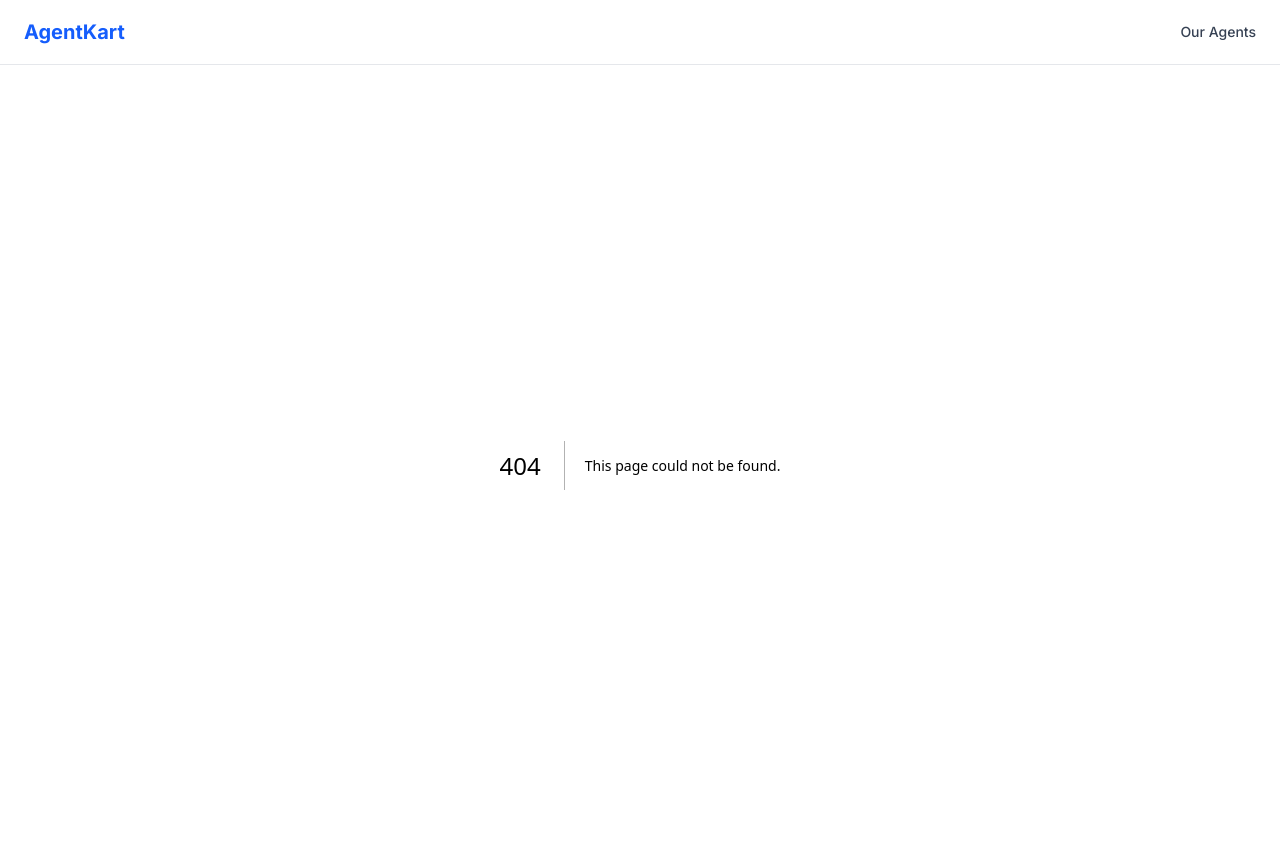
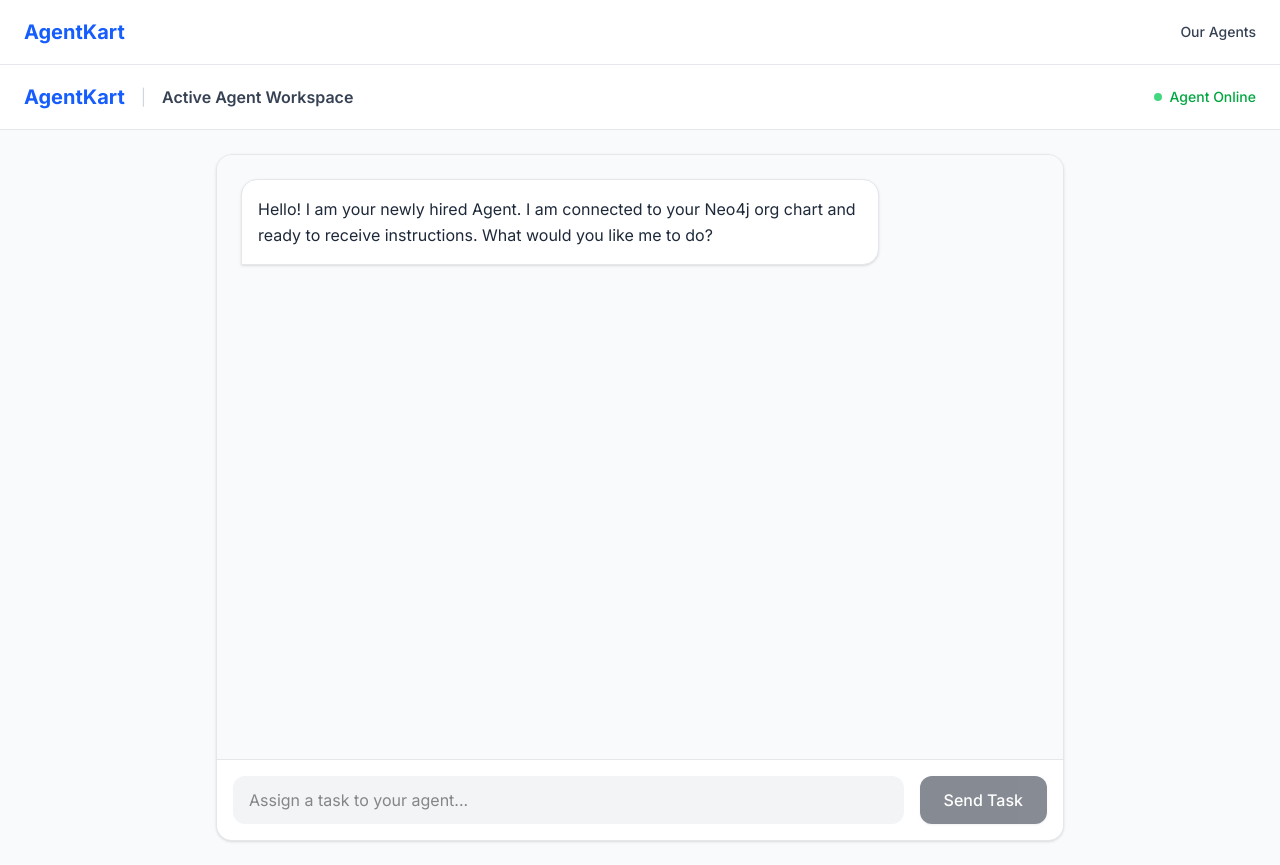
Before and after one commit to ranjeet258/AgentKart, a Next.js app in the folder apps/web/: page /dashboard in a window 1280 px wide. Before the commit this address had no page. Built offline with nearby package versions, Linux system fonts and the light colour scheme.

Commit message:
Create interactive agent dashboard and wire up trial button

```diff
--- a/apps/web/src/app/agents/[id]/page.tsx
+++ b/apps/web/src/app/agents/[id]/page.tsx
@@ -124,9 +124,9 @@ export default function AgentProfilePage({ params }: { params: Promise<{ id: str
                   <div className="w-12 h-12 bg-green-100 text-green-600 rounded-full flex items-center justify-center mx-auto mb-3 text-xl font-bold">✓</div>
                   <h3 className="font-bold text-green-800 mb-1">Trial Activated!</h3>
                   <p className="text-sm text-green-700 mb-4">Your agent is spinning up.</p>
-                  <button className="w-full bg-green-600 hover:bg-green-700 text-white font-medium py-2 rounded-lg transition shadow-sm text-sm">
+                  <Link href="/dashboard" className="block w-full bg-green-600 hover:bg-green-700 text-white font-medium py-2 rounded-lg transition shadow-sm text-sm">
                     Open Agent Dashboard
-                  </button>
+                  </Link>
                 </div>
               )}
 
--- /dev/null
+++ b/apps/web/src/app/dashboard/page.tsx
@@ -0,0 +1,107 @@
+"use client";
+
+import React, { useState } from 'react';
+import Link from 'next/link';
+
+export default function Dashboard() {
+  const [input, setInput] = useState('');
+  const [messages, setMessages] = useState([
+    { role: 'agent', content: 'Hello! I am your newly hired Agent. I am connected to your Neo4j org chart and ready to receive instructions. What would you like me to do?' }
+  ]);
+  const [isTyping, setIsTyping] = useState(false);
+
+  const handleSend = (e: React.FormEvent) => {
+    e.preventDefault();
+    if (!input.trim()) return;
+
+    // Add user message
+    const newMessages = [...messages, { role: 'user', content: input }];
+    setMessages(newMessages);
+    setInput('');
+    setIsTyping(true);
+
+    // Simulate AI response delay
+    setTimeout(() => {
+      setMessages([...newMessages, {
+        role: 'agent',
+        content: 'I have received your request. I am logging this task into Temporal.io for durable execution. I will notify you once I have orchestrated this across the required sub-agents.'
+      }]);
+      setIsTyping(false);
+    }, 1500);
+  };
+
+  return (
+    <div className="min-h-screen bg-gray-50 flex flex-col">
+      {/* Dashboard Nav */}
+      <nav className="bg-white border-b border-gray-200">
+        <div className="max-w-7xl mx-auto px-6 h-16 flex items-center justify-between">
+          <div className="flex items-center gap-4">
+            <Link href="/" className="text-xl font-bold text-blue-600">
+              AgentKart
+            </Link>
+            <span className="text-gray-300">|</span>
+            <span className="font-semibold text-gray-700">Active Agent Workspace</span>
+          </div>
+          <div className="flex items-center gap-2">
+            <div className="w-2 h-2 bg-green-500 rounded-full animate-pulse"></div>
+            <span className="text-sm font-medium text-green-600">Agent Online</span>
+          </div>
+        </div>
+      </nav>
+
+      {/* Main Chat Interface */}
+      <main className="flex-1 max-w-4xl w-full mx-auto p-6 flex flex-col">
+        <div className="bg-white flex-1 rounded-2xl shadow-sm border border-gray-200 flex flex-col overflow-hidden">
+
+          {/* Chat History */}
+          <div className="flex-1 p-6 overflow-y-auto flex flex-col gap-6 bg-slate-50">
+            {messages.map((msg, i) => (
+              <div key={i} className={`flex ${msg.role === 'user' ? 'justify-end' : 'justify-start'}`}>
+                <div className={`max-w-[80%] rounded-2xl p-4 shadow-sm ${
+                  msg.role === 'user'
+                    ? 'bg-blue-600 text-white rounded-br-none'
+                    : 'bg-white border border-gray-200 text-gray-800 rounded-bl-none'
+                }`}>
+                  <p className="leading-relaxed">{msg.content}</p>
+                </div>
+              </div>
+            ))}
+
+            {isTyping && (
+              <div className="flex justify-start">
+                <div className="bg-white border border-gray-200 rounded-2xl rounded-bl-none p-4 shadow-sm">
+                  <div className="flex gap-1">
+                    <div className="w-2 h-2 bg-gray-400 rounded-full animate-bounce"></div>
+                    <div className="w-2 h-2 bg-gray-400 rounded-full animate-bounce" style={{ animationDelay: '0.2s' }}></div>
+                    <div className="w-2 h-2 bg-gray-400 rounded-full animate-bounce" style={{ animationDelay: '0.4s' }}></div>
+                  </div>
+                </div>
+              </div>
+            )}
+          </div>
+
+          {/* Input Area */}
+          <div className="p-4 bg-white border-t border-gray-200">
+            <form onSubmit={handleSend} className="flex gap-4">
+              <input
+                type="text"
+                value={input}
+                onChange={(e) => setInput(e.target.value)}
+                placeholder="Assign a task to your agent..."
+                className="flex-1 bg-gray-100 border-transparent rounded-xl px-4 py-3 focus:bg-white focus:border-blue-500 focus:ring-2 focus:ring-blue-200 transition outline-none"
+              />
+              <button
+                type="submit"
+                disabled={!input.trim() || isTyping}
+                className="bg-gray-900 hover:bg-black text-white px-6 py-3 rounded-xl font-medium transition shadow-sm disabled:opacity-50"
+              >
+                Send Task
+              </button>
+            </form>
+          </div>
+
+        </div>
+      </main>
+    </div>
+  );
+}
```
